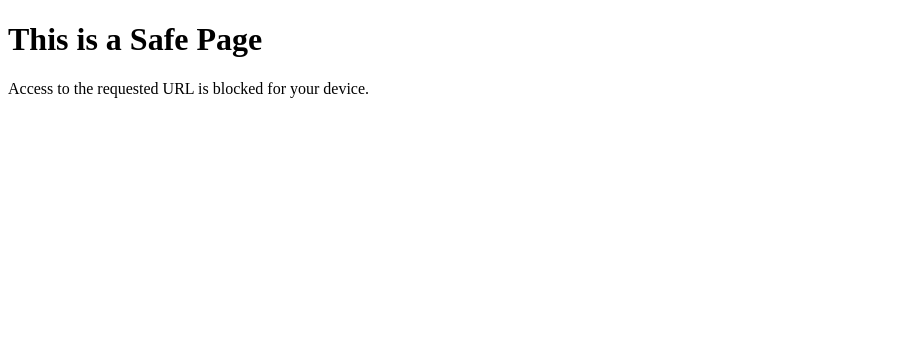
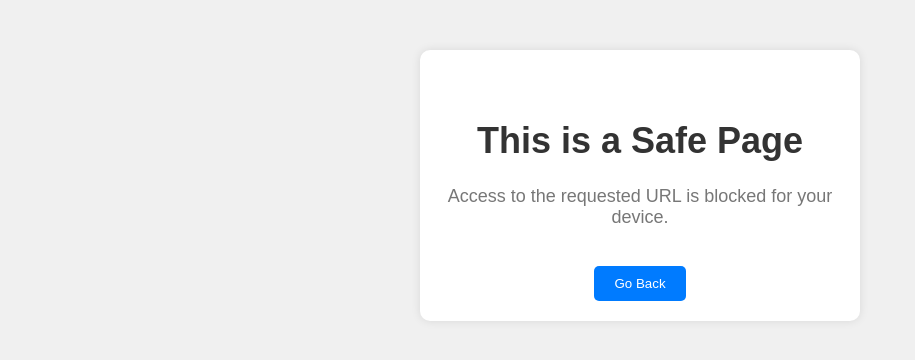
Before and after one commit to wnamr/safe-page, a plain HTML site: page index.html in a window 1280 px wide. Shown: the whole page, without its empty margins (0-915 px from the left). Drawn offline with Linux system fonts and the light colour scheme.

Commit message:
Update index.html

```diff
--- a/index.html
+++ b/index.html
@@ -4,9 +4,58 @@
     <meta charset="UTF-8">
     <meta name="viewport" content="width=device-width, initial-scale=1.0">
     <title>Safe Page</title>
+    <style>
+        body {
+            font-family: Arial, sans-serif;
+            background-color: #f0f0f0;
+            text-align: center;
+            margin: 0;
+            padding: 0;
+        }
+        h1 {
+            color: #333;
+            font-size: 36px;
+            margin-top: 50px;
+        }
+        p {
+            color: #777;
+            font-size: 18px;
+        }
+        .container {
+            background-color: #fff;
+            padding: 20px;
+            border-radius: 10px;
+            box-shadow: 0 0 10px rgba(0, 0, 0, 0.1);
+            margin: 50px auto;
+            max-width: 400px;
+        }
+        .btn {
+            display: inline-block;
+            padding: 10px 20px;
+            margin-top: 20px;
+            background-color: #007BFF;
+            color: #fff;
+            border: none;
+            border-radius: 5px;
+            cursor: pointer;
+            transition: background-color 0.3s;
+        }
+        .btn:hover {
+            background-color: #0056b3;
+        }
+    </style>
 </head>
 <body>
-    <h1>This is a Safe Page</h1>
-    <p>Access to the requested URL is blocked for your device.</p>
+    <div class="container">
+        <h1>This is a Safe Page</h1>
+        <p>Access to the requested URL is blocked for your device.</p>
+        <button class="btn" onclick="goBack()">Go Back</button>
+    </div>
+
+    <script>
+        function goBack() {
+            window.history.back();
+        }
+    </script>
 </body>
 </html>
```
